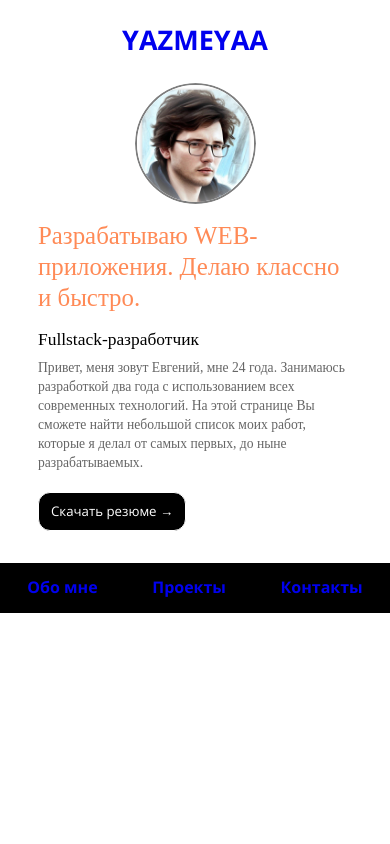
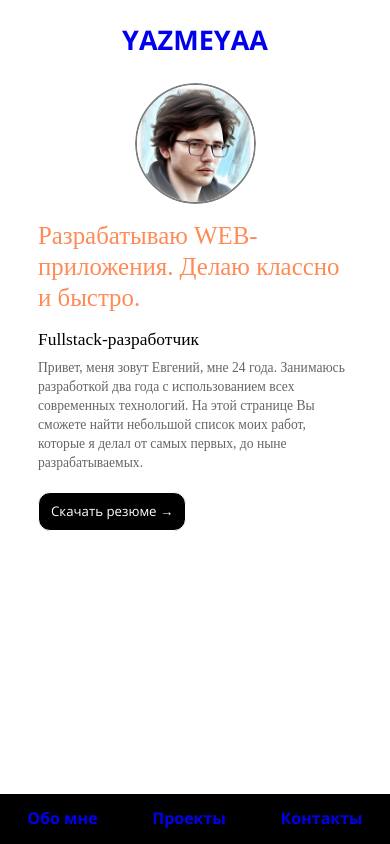
Before and after one commit to yazmeyaa/my-app, a Next.js app: page / in a window 390 px wide. Built offline with nearby package versions, Linux system fonts and the light colour scheme.

Commit message:
Fixed bottom navbar for mobile

```diff
--- a/components/footer/styled.ts
+++ b/components/footer/styled.ts
@@ -8,7 +8,7 @@ export const Container = styled.footer`
 
         @media screen and (max-width: 600px){
             display: block;
-            position: sticky;
+            position: fixed;
             bottom: 0;
             width: 100%;
             padding-top: 1rem;
--- a/components/global_styles.ts
+++ b/components/global_styles.ts
@@ -19,4 +19,8 @@ export const GlobalStyles = createGlobalStyle`
             overflow-x: hidden;
             min-height: 100vh;
         }
+        #__next{
+            min-height: 100vh;
+            height: 100%;
+        }
 `
--- a/components/layout/index.tsx
+++ b/components/layout/index.tsx
@@ -6,6 +6,7 @@ import { Footer } from "@components/footer"
 
 const RootComponent = styled.main`
     &{
+        position: relative;
         width: fit-content;
         margin: 0px auto;
         padding: 0px 2rem;
```
Also changed, not shown: styles/reset.css (line endings or trailing spaces).
